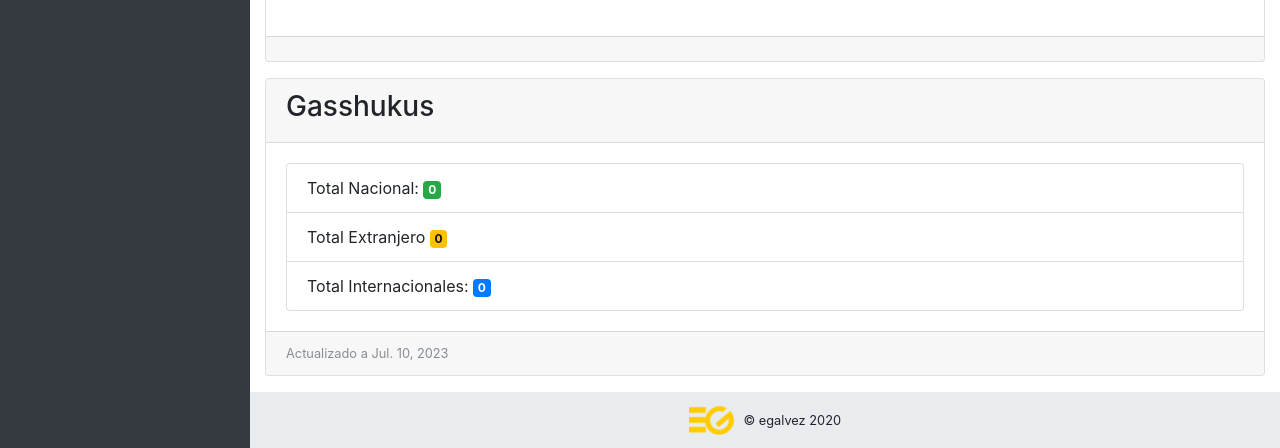
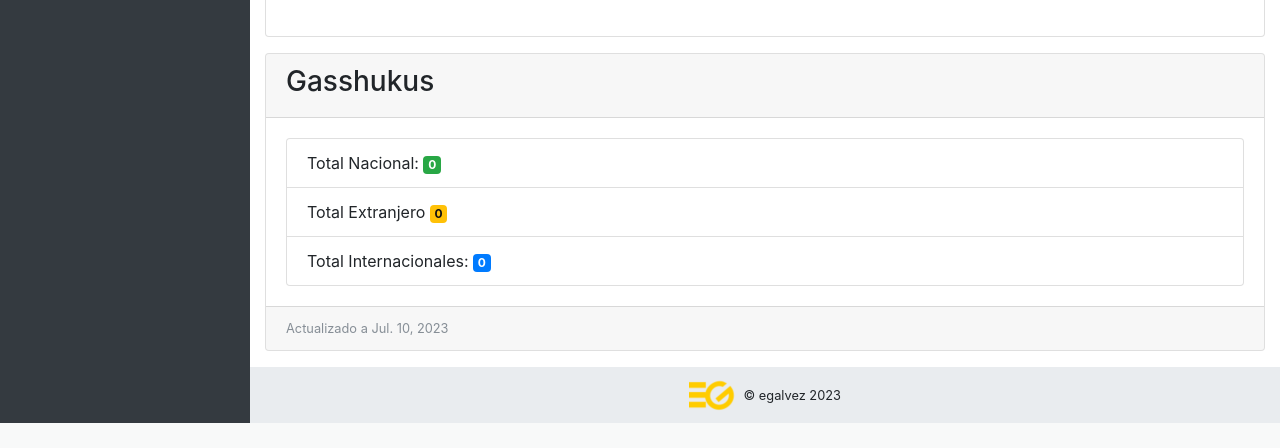
Before and after one commit to kikega/ogkke, a Django app: page / in a window 1280 px wide. Shown: the part 848-1296 px from the top of the page. After the commit the page ends 1271 px from the top, so only its background shows below. Run offline with Django 3.2, Linux system fonts and the light colour scheme; the visitor is signed in with stand-in values (Sample User, id 1); data that the repository does not hold is empty; some libraries are stand-ins or nearby versions.

Commit message:
Arreglado un div que sobra

```diff
--- a/administracion/views.py
+++ b/administracion/views.py
@@ -115,12 +115,8 @@ def alumnos_detalle_view(request, grado, id):
         else:
             anios.append(examen[idx+1].evento.fecha.year -
                          examen[idx].evento.fecha.year)
-
     grafico = dict(zip(exm, anios))
     if alumno.fecha_nacimiento == None:
-        # alumno.fecha_nacimiento = hoy
-        # print(edad.days)
-        # edad = divmod(edad.days, 365)
         edad_a = 0
         edad_b = 0
     else:
--- a/templates/index.html
+++ b/templates/index.html
@@ -82,9 +82,9 @@
               </tr>
         </table>
       </div>
-      <div class="card-footer small text-muted">
-        <!-- Actualizado a {{ hoy }} -->
-      </div>
+      <!-- <div class="card-footer small text-muted">
+        Actualizado a {{ hoy }}
+      </div>-->
     </div>
     <div class="card mb-3">
       <div class="card-header">
--- a/templates/navbar.html
+++ b/templates/navbar.html
@@ -154,7 +154,7 @@
       <div class="container">
         <div class="text-center">
           <img src="{% static 'img/egalvez-logo.png' %}" alt="Logo egalvez">
-          <small> &copy; egalvez 2020</small>
+          <small> &copy; egalvez 2023</small>
         </div>
       </div>
     </footer>
```
